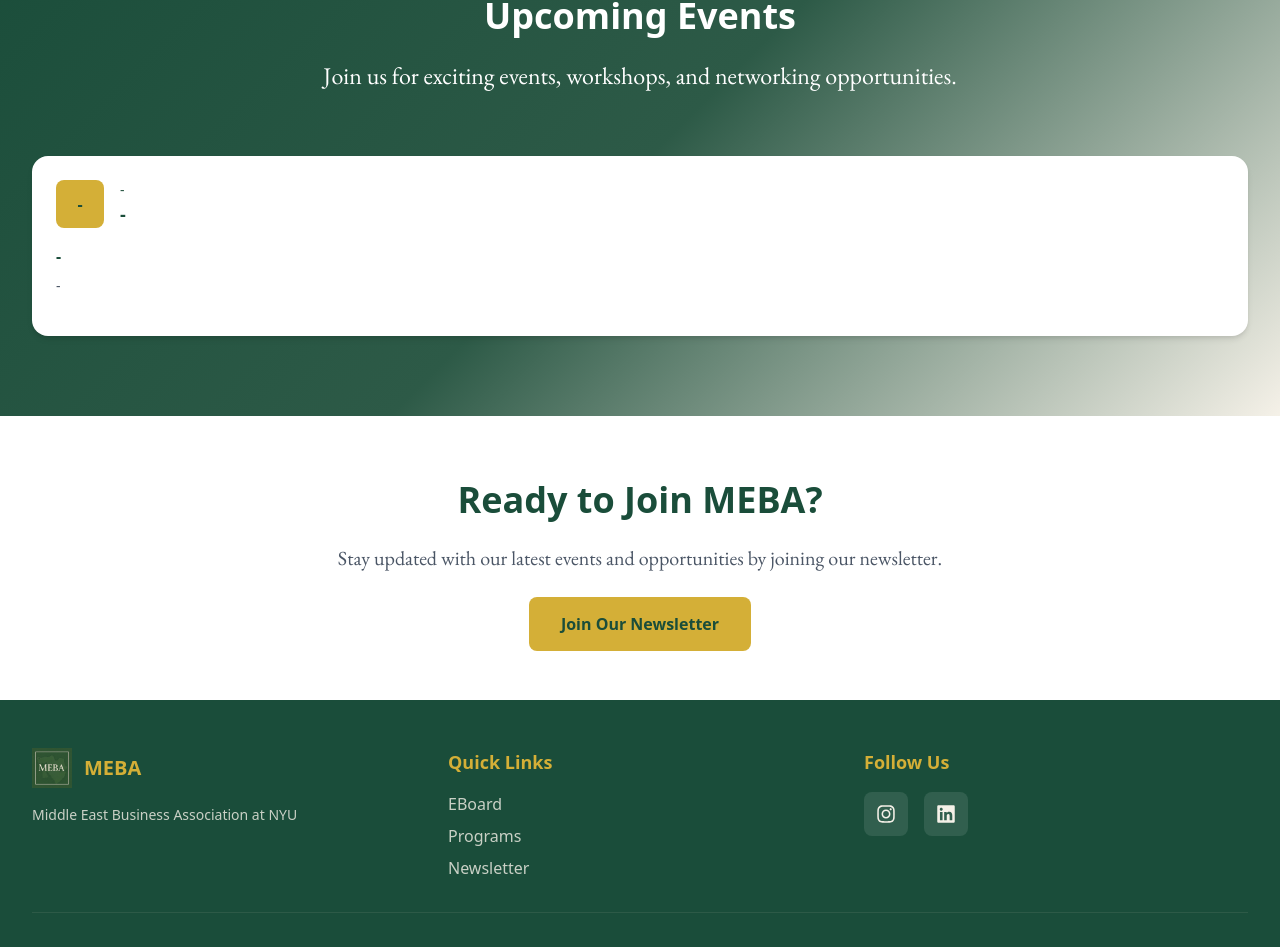
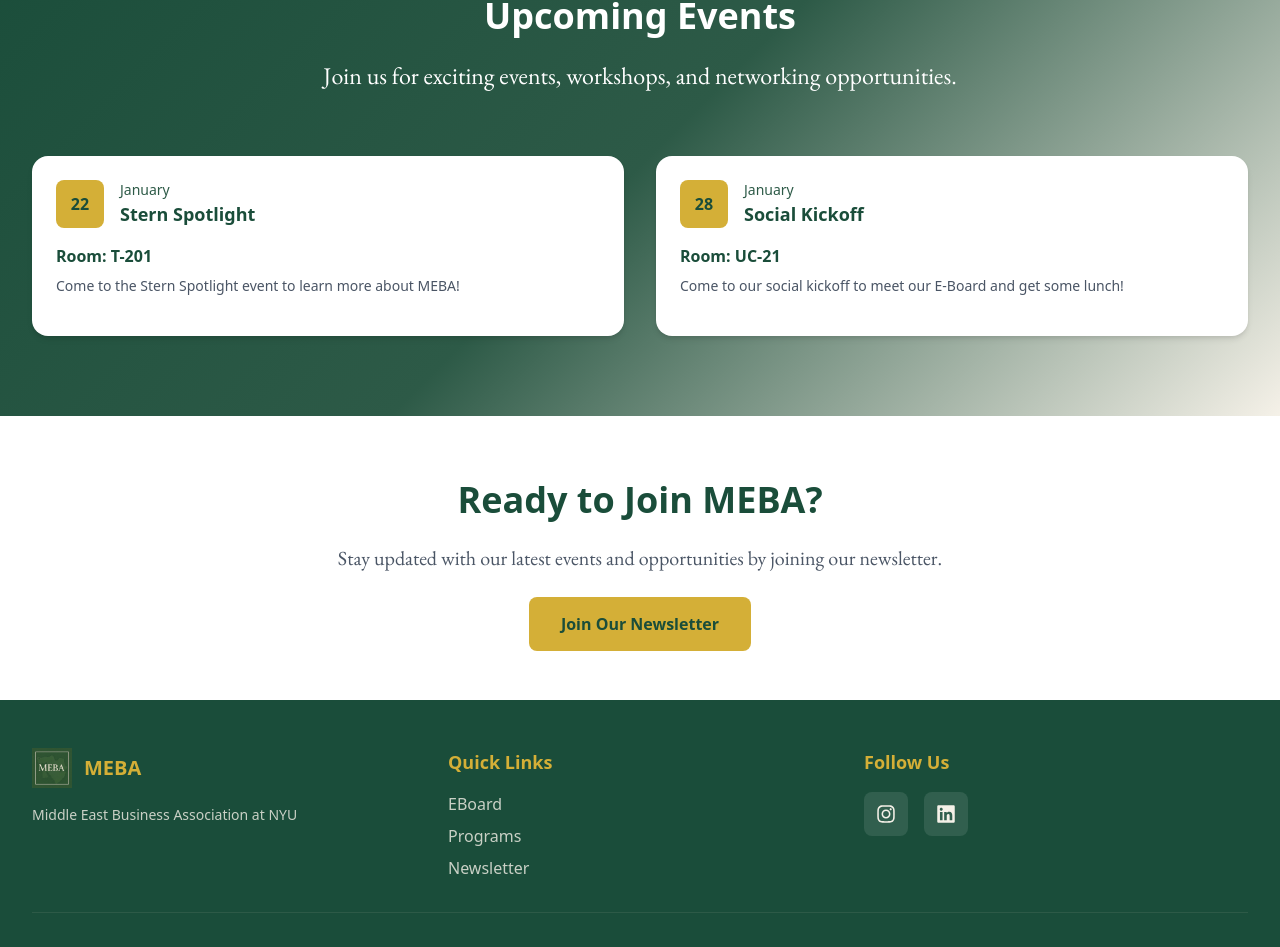
Before and after one commit to raihanzaman/meba-website, a Next.js app: page / in a window 1280 px wide. Shown: the part 1521-2468 px from the top of the page. Built offline with nearby package versions, Linux system fonts and the light colour scheme.

Commit message:
New events 1/20 updated

```diff
--- a/src/app/eboard/page.tsx
+++ b/src/app/eboard/page.tsx
@@ -14,7 +14,7 @@
             Middle Eastern business markets at NYU.`}
           </p>
           <a
-            href="https://forms.gle/x6EfjSFPr5tTtgAEA"
+            href=""
             target="_blank"
             rel="noopener noreferrer"
             className="bg-[#d4af37] text-[#1a4d3a] font-semibold px-8 py-4 rounded-lg hover:bg-[#d4af37] transition-all duration-300 hover:shadow-lg transform hover:-translate-y-1 text-center inline-block"
--- a/src/app/page.tsx
+++ b/src/app/page.tsx
@@ -93,7 +93,7 @@
       </section>
 
       {/* Events Section */}
-      <section className="meba-gradient py-20 ">
+      <section className="meba-gradient py-20">
         <div className="max-w-7xl mx-auto px-4 sm:px-6 lg:px-8">
           <div className="text-center mb-16">
             <h2 className="text-4xl font-bold text-white mb-6">Upcoming Events</h2>
@@ -106,15 +106,29 @@
             <div className="meba-card p-6">
               <div className="flex items-center mb-4">
                 <div className="w-12 h-12 bg-[#d4af37] rounded-lg flex items-center justify-center mr-4">
-                  <span className="text-[#1a4d3a] font-bold">-</span>
+                  <span className="text-[#1a4d3a] font-bold">22</span>
                 </div>
                 <div>
-                  <p className="text-sm text-[#2d5a47] font-medium">-</p>
-                  <p className="text-lg font-bold text-[#1a4d3a]">-</p>
+                  <p className="text-sm text-[#2d5a47] font-medium">January</p>
+                  <p className="text-lg font-bold text-[#1a4d3a]">Stern Spotlight</p>
                 </div>
               </div>
-              <h3 className="font-semibold text-[#1a4d3a] mb-2">-</h3>
-              <p className="text-gray-600 text-sm mb-4">-</p>
+              <h3 className="font-semibold text-[#1a4d3a] mb-2">Room: T-201</h3>
+              <p className="text-gray-600 text-sm mb-4">Come to the Stern Spotlight event to learn more about MEBA!</p>
+            </div>
+
+            <div className="meba-card p-6">
+              <div className="flex items-center mb-4">
+                <div className="w-12 h-12 bg-[#d4af37] rounded-lg flex items-center justify-center mr-4">
+                  <span className="text-[#1a4d3a] font-bold">28</span>
+                </div>
+                <div>
+                  <p className="text-sm text-[#2d5a47] font-medium">January</p>
+                  <p className="text-lg font-bold text-[#1a4d3a]">Social Kickoff</p>
+                </div>
+              </div>
+              <h3 className="font-semibold text-[#1a4d3a] mb-2">Room: UC-21</h3>
+              <p className="text-gray-600 text-sm mb-4">Come to our social kickoff to meet our E-Board and get some lunch!</p>
             </div>
 
               {/*
@@ -127,7 +141,7 @@
                   <p className="text-lg font-bold text-[#1a4d3a]">General Meeting</p>
                 </div>
               </div>
-              <h3 className="font-semibold text-[#1a4d3a] mb-2">TBD</h3>
+              <h3 className="font-semibold text-[#1a4d3a] mb-2">Room</h3>
               <p className="text-gray-600 text-sm mb-4">TBD</p>
             </div>
             */}
--- a/src/app/programs/page.tsx
+++ b/src/app/programs/page.tsx
@@ -7,7 +7,7 @@
             <section className="meba-gradient py-20">
                 <div className="max-w-7xl mx-auto px-4 sm:px-6 lg:px-8 text-center">
                     <h1 className="text-5xl lg:text-6xl font-bold text-white mb-6 font-serif">
-                        MEBA <span className="text-[#d4af37] font-serif">Programs</span>
+                        <span className="text-[#d4af37] font-serif">MEBA</span> Programs
                     </h1>
                     <p className="text-xl text-white/90 max-w-3xl mx-auto leading-relaxed font-garamond">
                         Discover our comprehensive programs designed to deepen your understanding
```
